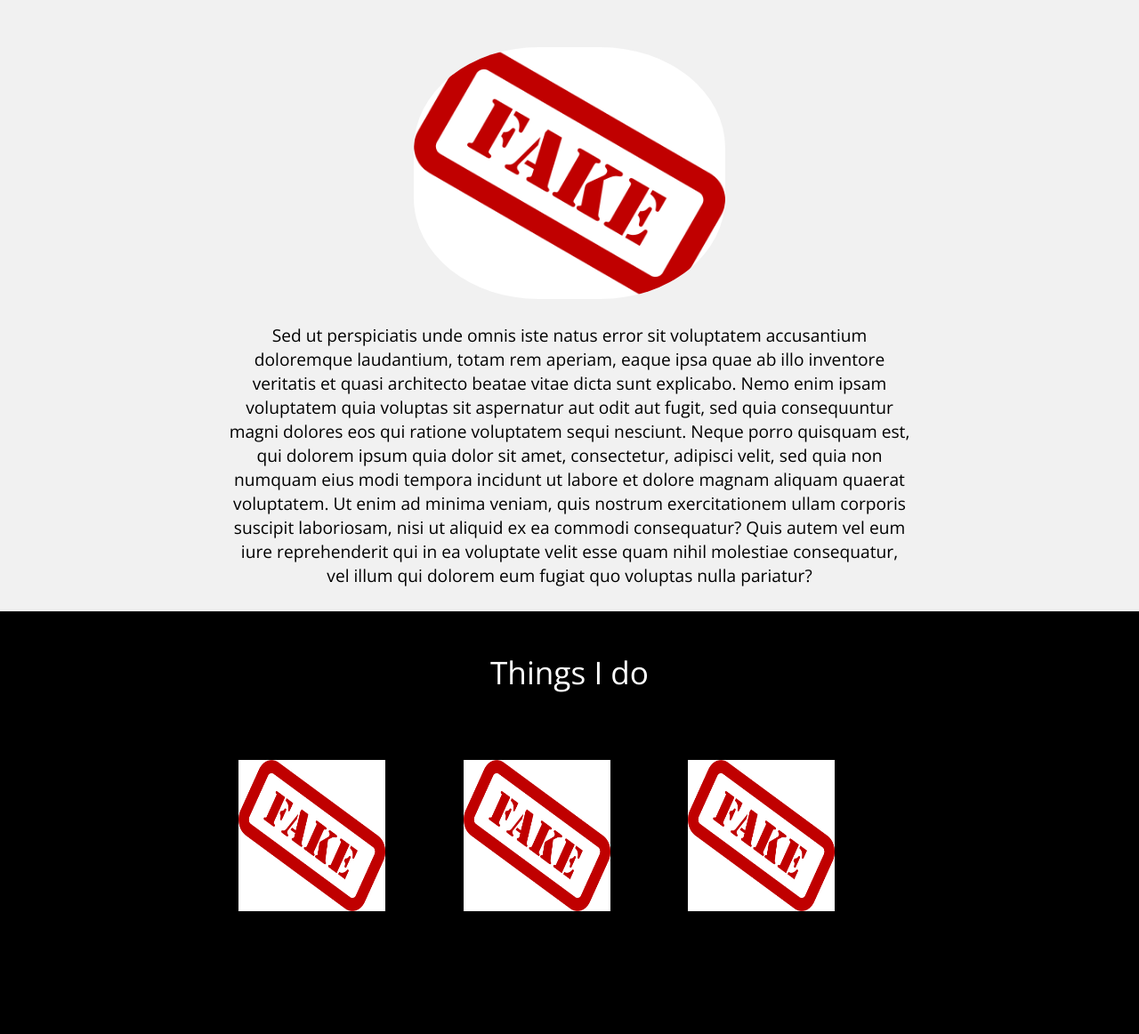
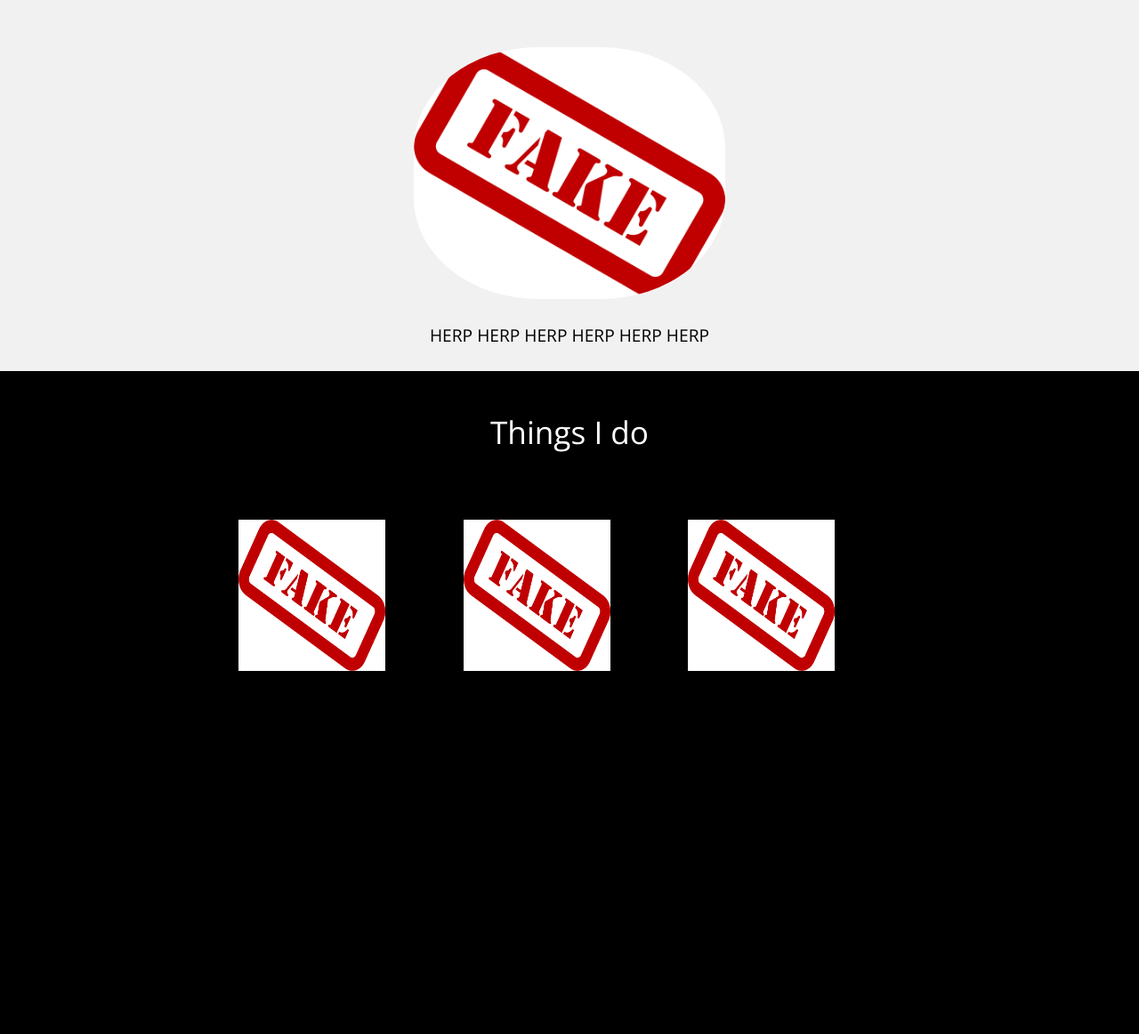
Before and after one commit to ISU-WebDevClub/example_site, a PHP site: page / in a window 1280 px wide. Shown: the part 23-1185 px from the top of the page at 89% size. Run offline with PHP 8.4, Linux system fonts and the light colour scheme; some libraries are stand-ins or nearby versions.

Commit message:
Changes for Lee

```diff
--- a/index.php
+++ b/index.php
@@ -109,7 +109,7 @@ echo " <link rel=\"stylesheet\" href=\"css/cssstyle.css\" >";
             <br>
             <div id='summary'>
                 <br>
-                Sed ut perspiciatis unde omnis iste natus error sit voluptatem accusantium doloremque laudantium, totam rem aperiam, eaque ipsa quae ab illo inventore veritatis et quasi architecto beatae vitae dicta sunt explicabo. Nemo enim ipsam voluptatem quia voluptas sit aspernatur aut odit aut fugit, sed quia consequuntur magni dolores eos qui ratione voluptatem sequi nesciunt. Neque porro quisquam est, qui dolorem ipsum quia dolor sit amet, consectetur, adipisci velit, sed quia non numquam eius modi tempora incidunt ut labore et dolore magnam aliquam quaerat voluptatem. Ut enim ad minima veniam, quis nostrum exercitationem ullam corporis suscipit laboriosam, nisi ut aliquid ex ea commodi consequatur? Quis autem vel eum iure reprehenderit qui in ea voluptate velit esse quam nihil molestiae consequatur, vel illum qui dolorem eum fugiat quo voluptas nulla pariatur?
+                   HERP HERP HERP HERP HERP HERP
             </div>
             <br>
         </div>
```
